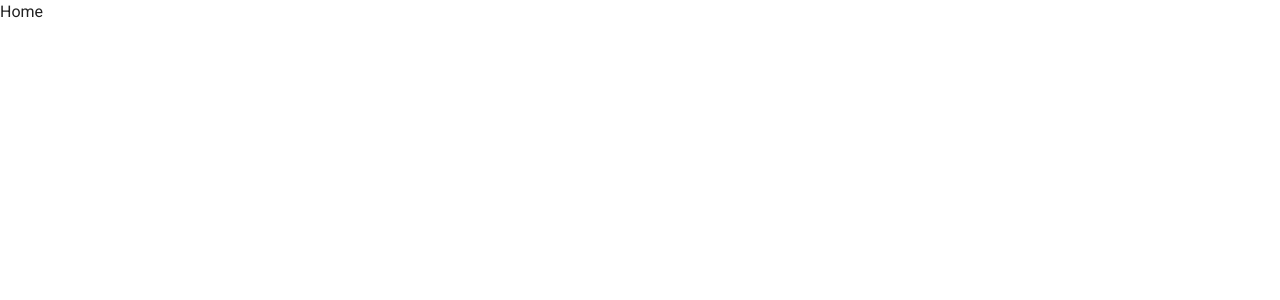
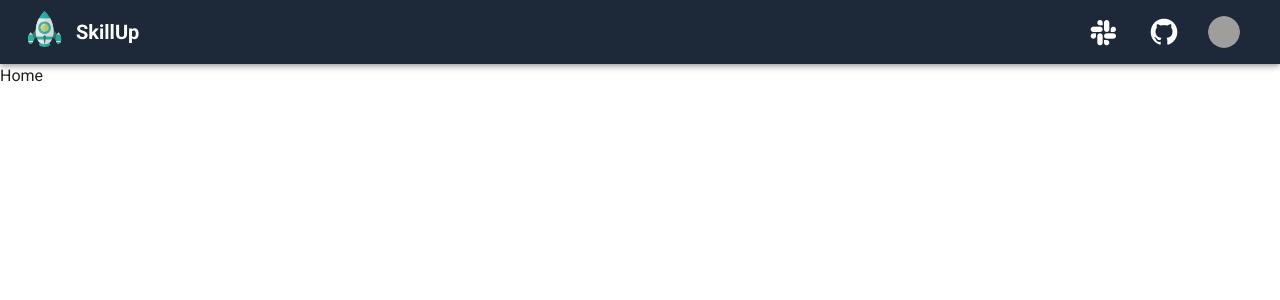
Before and after one commit to Imasug/skillup, a Vue app: page / in a window 1280 px wide. Shown: the top 300 px of the page. Built offline with nearby package versions, Linux system fonts and the light colour scheme; grey boxes are pictures that could not be loaded.

Commit message:
Add toolbar component

```diff
--- a/src/App.vue
+++ b/src/App.vue
@@ -2,6 +2,7 @@
   <div>
     <v-app>
       <div>
+        <Toolbar />
         <v-content>
           <router-view />
         </v-content>
@@ -12,7 +13,10 @@
 
 <script lang="ts">
 import { Component, Vue } from "vue-property-decorator";
+import Toolbar from "@/components/Toolbar.vue";
 
-@Component
+@Component({
+  components: { Toolbar }
+})
 export default class App extends Vue {}
 </script>
--- /dev/null
+++ b/src/components/Toolbar.vue
@@ -0,0 +1,27 @@
+<template>
+  <v-app-bar app :color="$root.themeColor" dark class="px-3">
+    <div class="mr-3">
+      <img src="../assets/rocket.svg" width="36px" />
+    </div>
+    <v-toolbar-title><h4>SkillUp</h4></v-toolbar-title>
+    <v-spacer></v-spacer>
+    <v-btn icon class="mr-3">
+      <v-icon size="32">mdi-slack</v-icon>
+    </v-btn>
+    <v-btn icon class="mr-5">
+      <v-icon size="32">mdi-github</v-icon>
+    </v-btn>
+    <v-avatar size="32" class="mr-3">
+      <img
+        src="https://avataaars.io/?avatarStyle=Circle&topType=ShortHairFrizzle&accessoriesType=Blank&hairColor=Black&facialHairType=Blank&clotheType=BlazerShirt&eyeType=Default&eyebrowType=Default&mouthType=Smile&skinColor=Light"
+      />
+    </v-avatar>
+  </v-app-bar>
+</template>
+
+<script lang="ts">
+import { Component, Vue } from "vue-property-decorator";
+
+@Component
+export default class Toolbar extends Vue {}
+</script>
--- a/src/main.ts
+++ b/src/main.ts
@@ -10,5 +10,8 @@ new Vue({
   router,
   store,
   vuetify,
-  render: h => h(App)
+  render: h => h(App),
+  data: {
+    themeColor: "#1D2939"
+  }
 }).$mount("#app");
```
Also changed, not shown: src/assets/rocket.svg (added), 1 other file (tests, documents, lock files or other folders).
